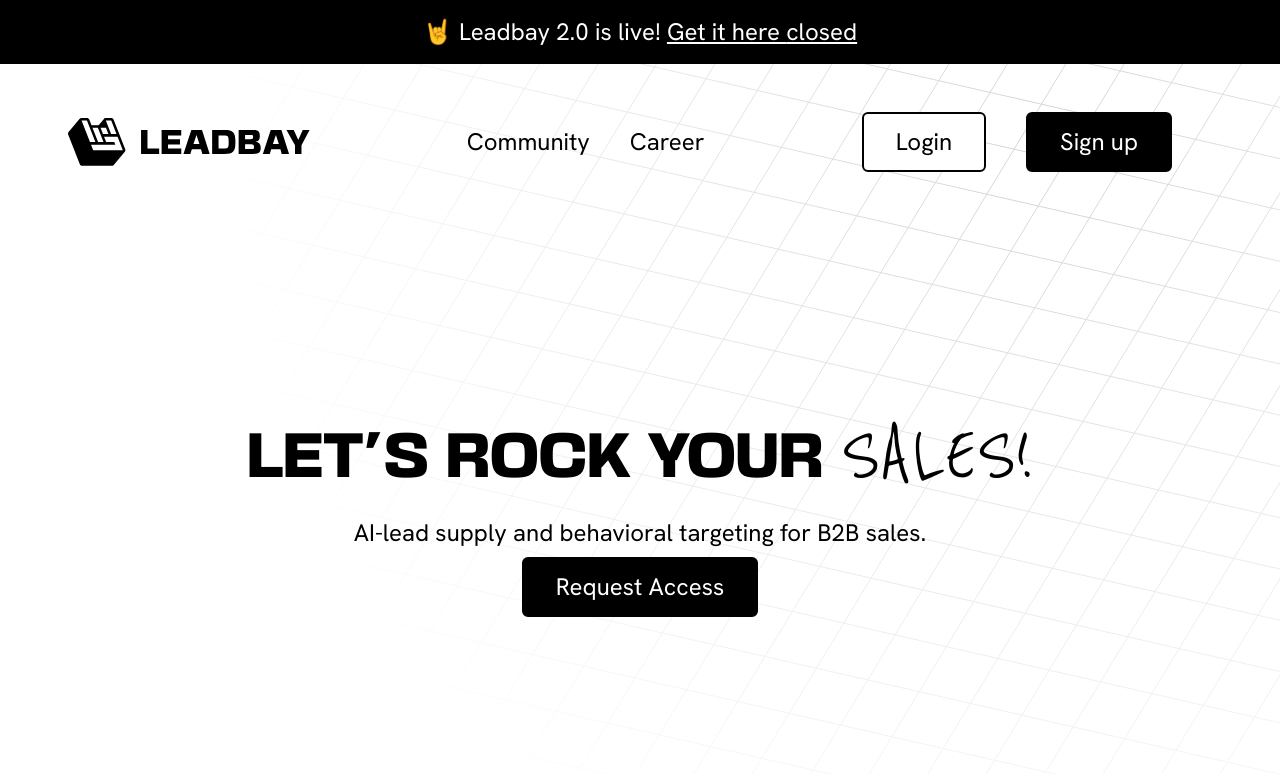
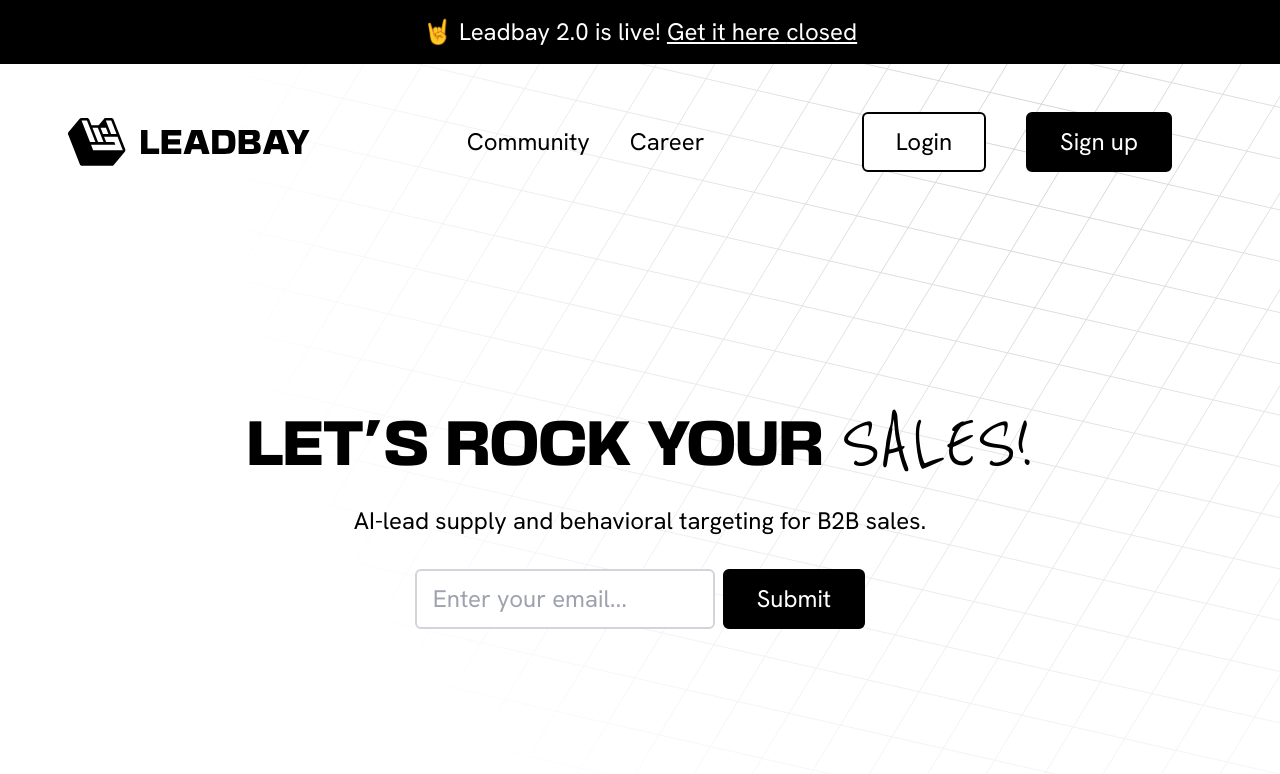
Before and after one commit to leadbay/landingpage, a Next.js app: page / in a window 1280 px wide. Both pictures are taken after a click on the button "Request Access". Shown: the top 774 px of the page. Built offline with nearby package versions, Linux system fonts and the light colour scheme.

Commit message:
feat: request access button

```diff
--- a/components/hero.tsx
+++ b/components/hero.tsx
@@ -4,8 +4,14 @@
 import { cn } from "@/lib/utils"
 import { Container } from "@/components"
 import { motion } from "framer-motion"
+import { useState } from "react"
 
 const Hero = () => {
+  const [displayRequestForm, setdisplayRequestForm] = useState(false)
+
+  const handleRequestClick = () => {
+    setdisplayRequestForm(true)
+  }
   return (
     <Container className='flex flex-col items-center text-center gap-2 justify-center shrink-0 grow'>
       <motion.div
@@ -37,12 +43,32 @@
             sales!
           </motion.span>
         </h1>
-        <h2 className='leading-loose'>
+        <h2 className='leading-loose mb-6'>
           AI-lead supply and behavioral targeting for B2B sales.
         </h2>
-        <button className='py-3 px-8 bg-black hover:bg-gray-700 text-white border-2 border-black hover:border-gray-700 rounded-md'>
-          Request Access
-        </button>
+        {displayRequestForm ? (
+          <form className='flex gap-2 justify-center'>
+            <input
+              type='email'
+              required
+              placeholder='Enter your email...'
+              className='py-3 px-4 border-2 border-gray-300 rounded-md focus:outline-black'
+            />
+            <button
+              type='submit'
+              className='py-3 px-8 bg-black hover:bg-gray-700 text-white border-2 border-black hover:border-gray-700 rounded-md'
+            >
+              Submit
+            </button>
+          </form>
+        ) : (
+          <button
+            onClick={handleRequestClick}
+            className='py-3 px-8 bg-black hover:bg-gray-700 text-white border-2 border-black hover:border-gray-700 rounded-md'
+          >
+            Request Access
+          </button>
+        )}
       </motion.div>
     </Container>
   )
```
